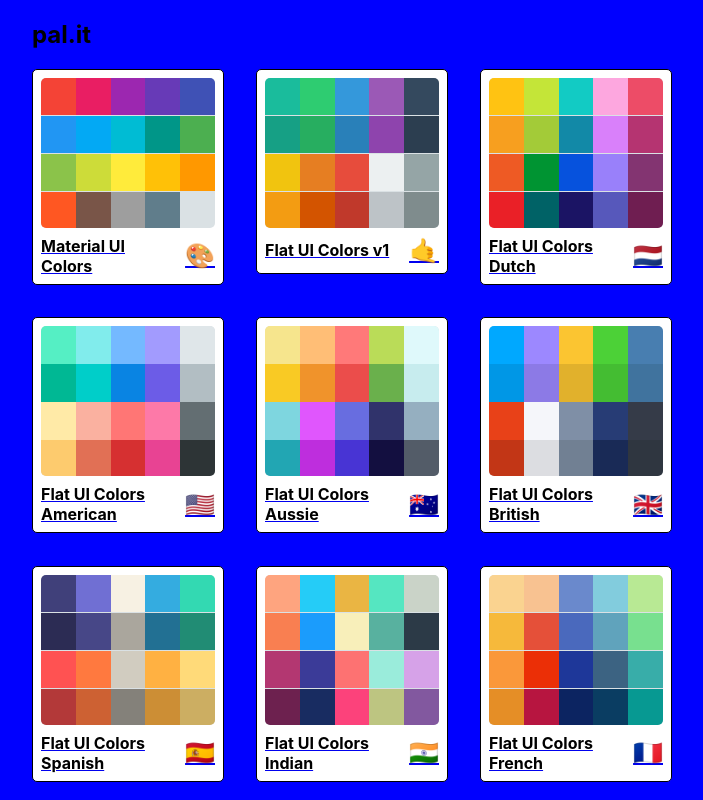
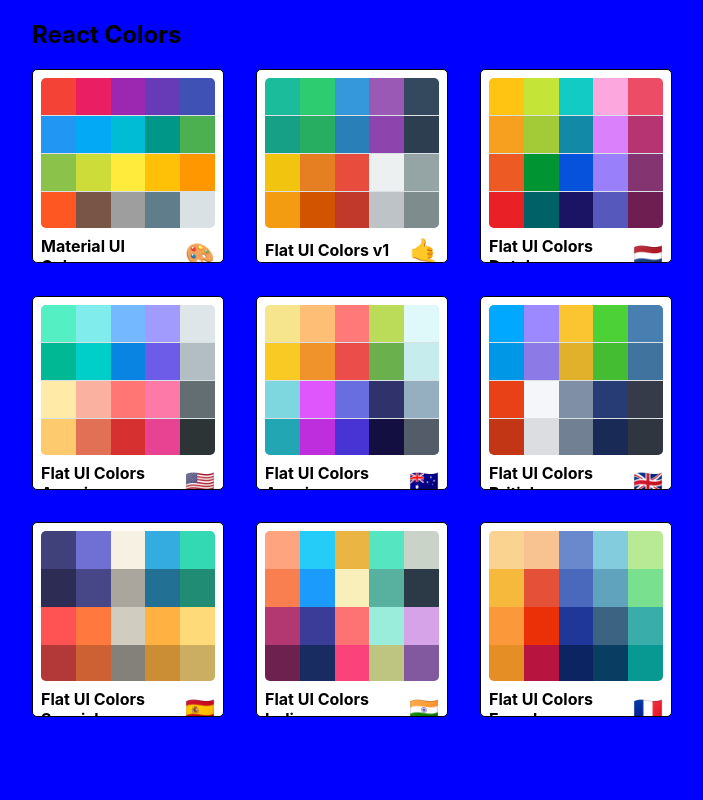
Before and after one commit to mnichols08/pal.it, a React (Create React App) app: page / in a window 1280 px wide. Shown: the whole page, without its empty margins (288-991 px from the left). Built offline with nearby package versions, Linux system fonts and the light colour scheme.

Commit message:
created method instead of a link for palettes

```diff
--- a/src/App.js
+++ b/src/App.js
@@ -12,10 +12,9 @@
     })
   }
   render() {
-    const rP = Math.floor(Math.random() * seedPalette.length)
     return (
       <Switch>
-        <Route exact path='/' render={() => <PaletteList palettes={seedPalette} /> } />
+        <Route exact path='/' render={routeProps => <PaletteList palettes={seedPalette} {...routeProps } /> } />
         <Route
           exact
           path='/palette/:id'
@@ -25,6 +24,11 @@
             )} />
           )}
         />
+        <Route
+        exact
+        path='/palette/:paletteId/:colorId'
+        render={() => <h1>single color page</h1>}
+        />
       </Switch>
     )
   }
--- a/src/components/mini-palette/index.jsx
+++ b/src/components/mini-palette/index.jsx
@@ -50,7 +50,7 @@
         <div className={classes.miniColor} style={{ backgroundColor: color.color }} key={color.name} />
     ))
     return (
-        <div className={classes.root}>
+        <div className={classes.root} onClick={props.handleClick}>
           <div className={classes.colors}>{ miniColorBoxes }</div>
           <h5 className={classes.title}>
               {paletteName} <span className={classes.emoji}>{ emoji }</span>
--- a/src/components/palette-list/index.jsx
+++ b/src/components/palette-list/index.jsx
@@ -1,8 +1,6 @@
-import React, { Component } from 'react'
-import { Link } from 'react-router-dom'
-import { withStyles } from '@material-ui/styles'
-
-import MiniPalette from '../mini-palette/'
+import React, { Component } from "react";
+import MiniPalette from "../mini-palette";
+import { withStyles } from "@material-ui/styles";
 
 const styles = {
   root: {
@@ -31,28 +29,31 @@
     gridTemplateColumns: "repeat(3, 30%)",
     gridGap: "5%"
   }
-  }
+};
 
 class PaletteList extends Component {
+  goToPalette(id) {
+    this.props.history.push(`/palette/${id}`);
+  }
   render() {
-        const { palettes, classes } = this.props
+    const { palettes, classes } = this.props;
     return (
       <div className={classes.root}>
         <div className={classes.container}>
           <nav className={classes.nav}>
-                       <h1>pal.it</h1>
+            <h1>React Colors</h1>
           </nav>
           <div className={classes.palettes}>
             {palettes.map(palette => (
-                            <Link to={`/palette/${palette.id}`}>
-                                <MiniPalette {...palette} />
-                            </Link>
+              <MiniPalette
+                {...palette}
+                handleClick={() => this.goToPalette(palette.id)}
+              />
             ))}
           </div>
         </div>
       </div>
-        )
+    );
   }
 }
-
-export default withStyles(styles)(PaletteList)
+export default withStyles(styles)(PaletteList);
--- a/src/components/palette/paletteHelper.js
+++ b/src/components/palette/paletteHelper.js
@@ -15,11 +15,11 @@
       h = 0,
       s = 0,
       l = 0;
-  if (delta == 0)
+  if (delta === 0)
     h = 0;
-  else if (cmax == r)
+  else if (cmax === r)
     h = ((g - b) / delta) % 6;
-  else if (cmax == g)
+  else if (cmax === g)
     h = (b - r) / delta + 2;
   else
     h = (r - g) / delta + 4;
@@ -30,7 +30,7 @@
       h += 360;
     l = (cmax + cmin) / 2;
 
-    s = delta == 0 ? 0 : delta / (1 - Math.abs(2 * l - 1));
+    s = delta === 0 ? 0 : delta / (1 - Math.abs(2 * l - 1));
 
     s = +(s * 100).toFixed(1);
     l = +(l * 100).toFixed(1);
```
Lines whose indentation alone changed are shown as unchanged.
